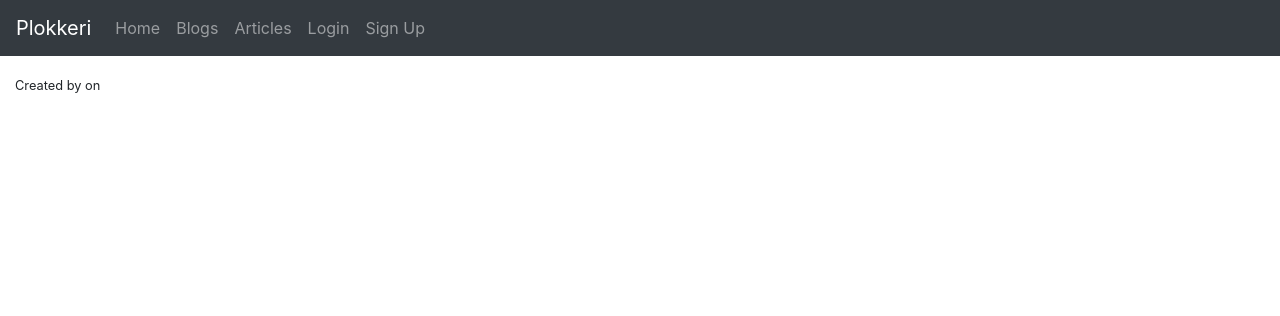
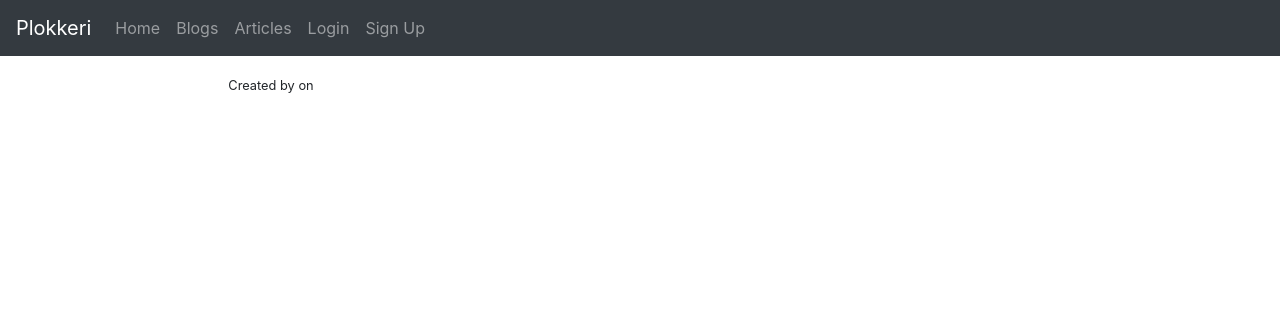
Before and after one commit to jarnoln/plokkeri, a Django app: template plok/templates/plok/article_detail.html in a window 1280 px wide. Shown: the top 316 px of the page. Run offline with Django 3.2, Linux system fonts and the light colour scheme; the template is opened without the code that fills it, so the values that code supplies are empty; some libraries are stand-ins or nearby versions.

Commit message:
Add margins to article template

```diff
--- a/plok/templates/plok/article_detail.html
+++ b/plok/templates/plok/article_detail.html
@@ -2,6 +2,10 @@
 {% load i18n %}
 
 {% block content %}
+
+<div class="row">
+  <div class="col-md-2"> &nbsp;</div>
+  <div class="col-md-8">
 
 <h1> {{ article.title }} </h1>
 
@@ -25,4 +29,7 @@
     </small>
 </div>
 
+  </div>
+  <div class="col-md-2"> &nbsp;</div>
+</div>
 {% endblock %}
```
